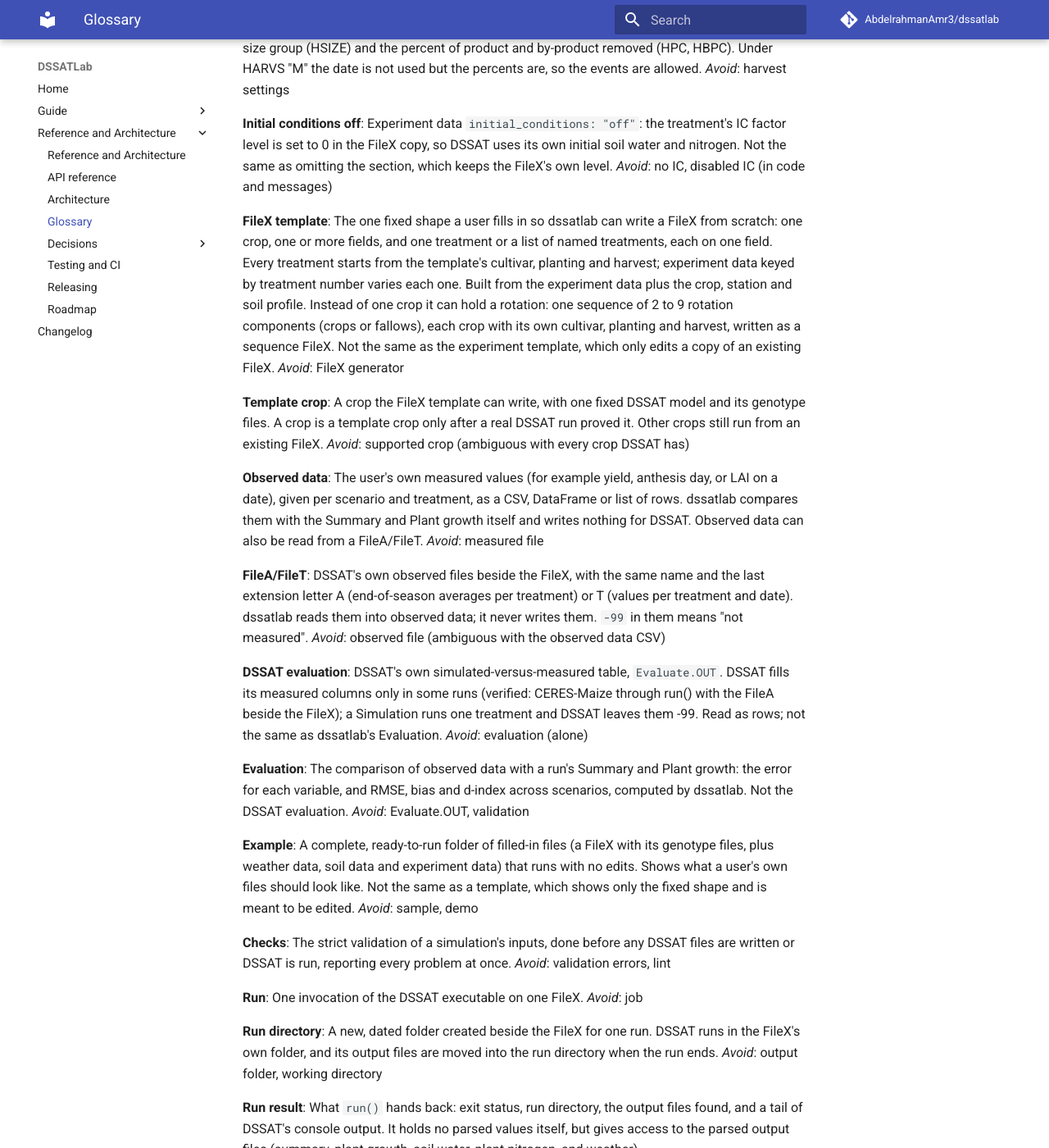
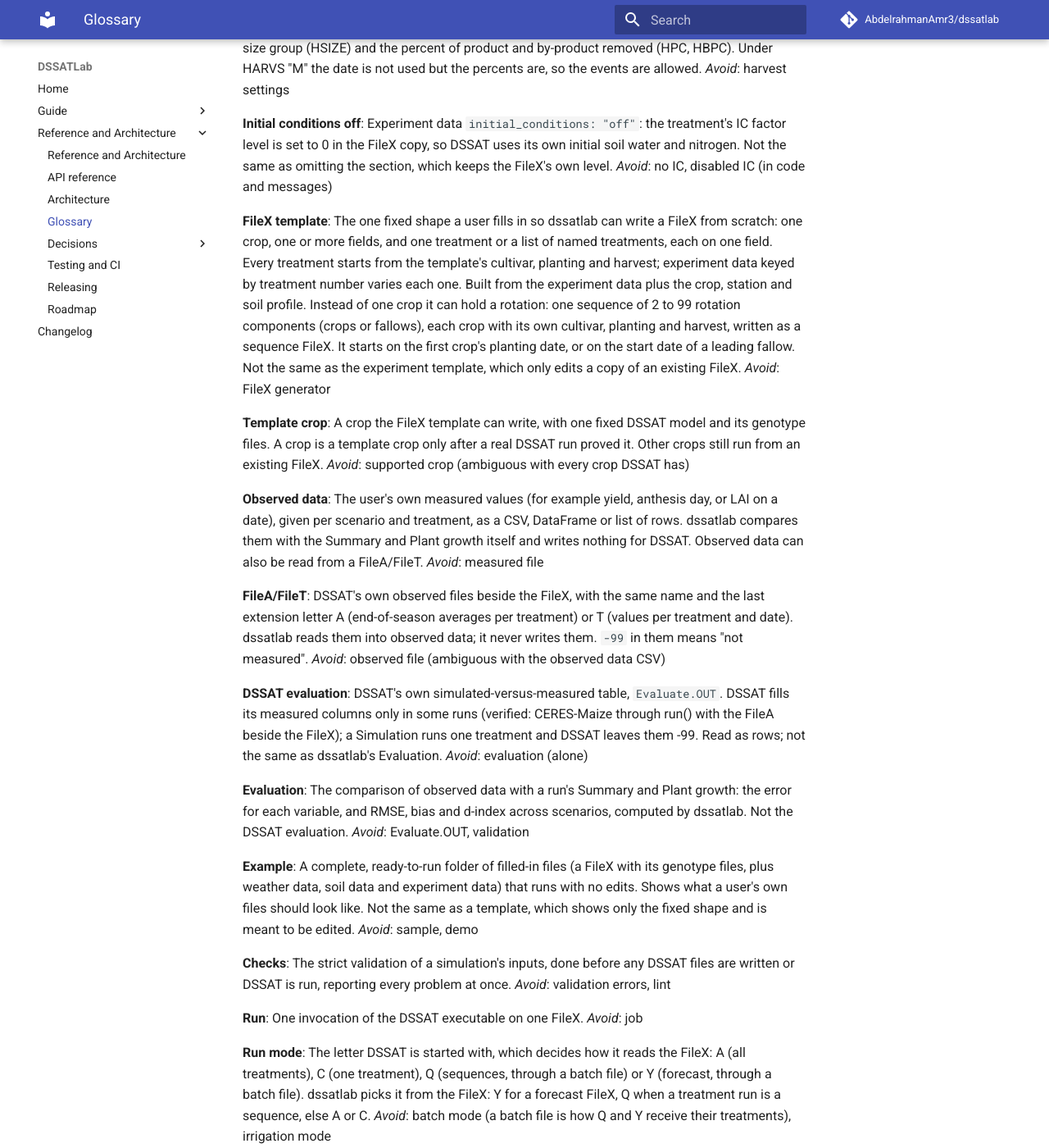
Before and after one commit to AbdelrahmanAmr3/dssatlab, an MkDocs documentation site: the page built from docs/reference/glossary.md, in a window 1280 px wide and 1400 px high, scrolled down 3922 px. Shown: the whole window at 82% size. Built offline with MkDocs 1.6.1 and Material for MkDocs 9.7.7, drawn with Linux system fonts in a browser that asks for light colours; comment, search, counter and statistics services are not loaded; some of the changed text lies outside the part shown.

Commit message:
Record v0.17 run modes and level reuse in the glossary and ADRs 0022-0023
Co-Authored-By: Claude Opus 5.5 <noreply@anthropic.com>

```diff
--- a/CONTEXT.md
+++ b/CONTEXT.md
@@ -73,7 +73,7 @@ A treatment whose number has several TREATMENTS rows in the FileX, one per rotat
 DSSAT runs the components one after another, each starting the day after the previous one ended,
 with soil water and nitrogen carried over, until the sequence's years (the first component's
 NYERS or the controls `years`) have passed. dssatlab runs it in DSSAT's sequence mode (Q) through
-a batch file it writes.
+a batch file it writes, in a Simulation and in `run()`.
 _Avoid_: rotation (alone), crop sequence file, multi-crop treatment
 
 **Rotation component**:
@@ -231,8 +231,9 @@ The one fixed shape a user fills in so dssatlab can write a FileX from scratch:
 more fields, and one treatment or a list of named treatments, each on one field. Every treatment starts from the template's
 cultivar, planting and harvest; experiment data keyed by treatment number varies each one. Built
 from the experiment data plus the crop, station and soil profile. Instead of one crop it can hold a
-rotation: one sequence of 2 to 9 rotation components (crops or fallows), each crop with its own
-cultivar, planting and harvest, written as a sequence FileX.
+rotation: one sequence of 2 to 99 rotation components (crops or fallows), each crop with its own
+cultivar, planting and harvest, written as a sequence FileX. It starts on the first crop's planting
+date, or on the start date of a leading fallow.
 Not the same as the experiment template, which only edits a copy of an existing FileX.
 _Avoid_: FileX generator
 
@@ -280,6 +281,18 @@ _Avoid_: validation errors, lint
 **Run**:
 One invocation of the DSSAT executable on one FileX.
 _Avoid_: job
+
+**Run mode**:
+The letter DSSAT is started with, which decides how it reads the FileX: A (all treatments), C (one
+treatment), Q (sequences, through a batch file) or Y (forecast, through a batch file). dssatlab
+picks it from the FileX: Y for a forecast FileX, Q when a treatment run is a sequence, else A or C.
+_Avoid_: batch mode (a batch file is how Q and Y receive their treatments), irrigation mode
+
+**Forecast run**:
+A run in DSSAT's forecast mode (Y) of a forecast FileX (`.FCX`): observed weather up to the
+forecast date (FODAT), then one result per historical weather year. `run()` does it; a Simulation
+does not.
+_Avoid_: prediction, seasonal analysis (that is NYERS seasons of one weather record)
 
 **Run directory**:
 A new, dated folder created beside the FileX for one run. DSSAT runs in the FileX's own
```
Also changed, not shown: docs/adr/0022-run-picks-dssats-run-mode-from-the-filex.md (added, +39 -0 lines), docs/adr/0023-reuse-free-levels-past-99.md (added, +28 -0 lines).
